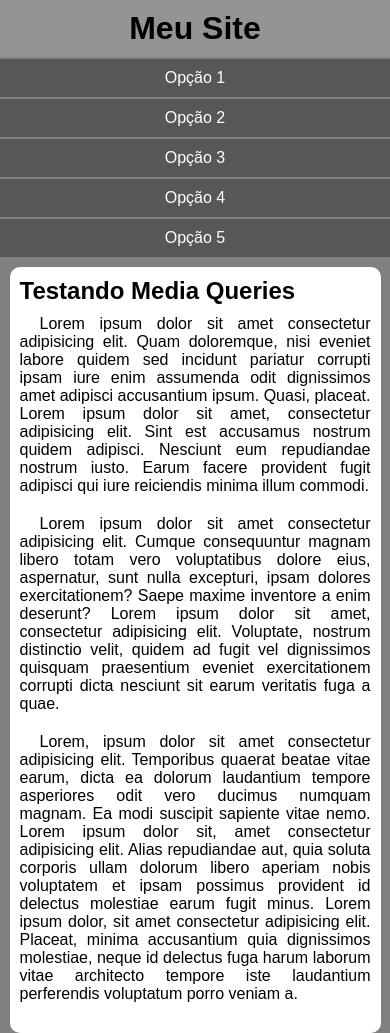
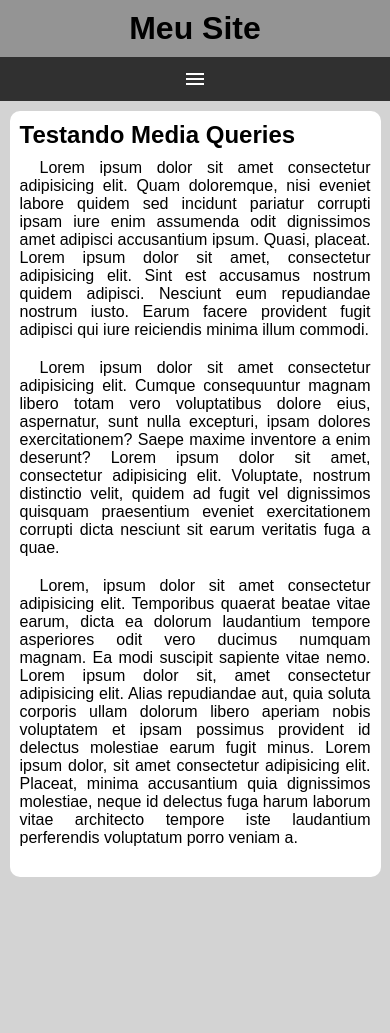
Before and after one commit to Gladston-dev-01/Gladston-rep, a plain HTML site: page ex026/mq005/index.html in a window 390 px wide. After the commit the page ends 877 px from the top, so only its background shows below. Drawn offline with Linux system fonts and the light colour scheme.

Commit message:
exercicio 26 005 media query

```diff
--- a/ex026/mq005/estilos/style.css
+++ b/ex026/mq005/estilos/style.css
@@ -6,7 +6,7 @@
 }
 body,
 html {
-  background-color: gray;
+  background-color: lightgray;
 }
 header {
   background-color: rgb(148, 148, 148);
@@ -15,8 +15,20 @@
   padding: 10px;
   text-align: center;
 }
+span#burguer {
+  background-color: rgb(48, 48, 48);
+  display: block;
+  color: white;
+  text-align: center;
+  padding: 10px;
+  cursor: pointer;
+}
+span#burguer:hover {
+  background-color: white;
+  color: black;
+}
 menu {
-  display: block;
+  display: none;
 }
 menu > ul {
   list-style-type: none;
--- a/ex026/mq005/index.html
+++ b/ex026/mq005/index.html
@@ -5,11 +5,18 @@
     <meta name="viewport" content="width=device-width, initial-scale=1.0" />
     <title>Media Query</title>
     <link rel="stylesheet" href="estilos/style.css" />
+    <link
+      href="https://fonts.googleapis.com/icon?family=Material+Icons"
+      rel="stylesheet"
+    />
   </head>
   <body>
     <header>
       <h1>Meu Site</h1>
-      <menu>
+      <span id="burguer" class="material-icons" onclick="clickMenu()"
+        >menu</span
+      >
+      <menu id="itens">
         <ul>
           <li><a href="#">Opção 1</a></li>
           <li><a href="#">Opção 2</a></li>
@@ -55,5 +62,14 @@
         </p>
       </article>
     </main>
+    <script>
+      function clickMenu() {
+        if (itens.style.display == "block") {
+          itens.style.display = "none";
+        } else {
+          itens.style.display = "block";
+        }
+      }
+    </script>
   </body>
 </html>
```
